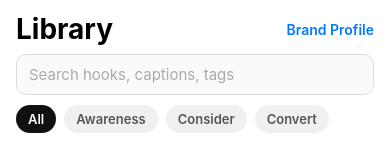
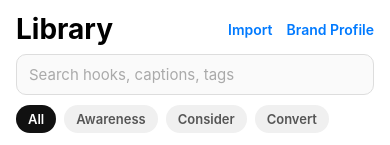
Before and after one commit to lexicookz/LyreBird, a React Native app: screen / in a window 390 px wide. Shown: the top 145 px of the page. Built offline with nearby package versions, Linux system fonts and the light colour scheme; grey boxes are pictures that could not be loaded.

Commit message:
Add Import link to Library header

```diff
--- a/screens/LibraryScreen.tsx
+++ b/screens/LibraryScreen.tsx
@@ -43,10 +43,12 @@ function VideoCard({ video, onSelectVideo }: { video: Video; onSelectVideo: (vid
 export default function LibraryScreen({
   onSelectVideo,
   onOpenBrandProfile,
+  onOpenImport,
   onOpenCalendar,
 }: {
   onSelectVideo: (video: Video) => void;
   onOpenBrandProfile: () => void;
+  onOpenImport: () => void;
   onOpenCalendar: () => void;
 }) {
   const [searchQuery, setSearchQuery] = useState('');
@@ -72,6 +74,9 @@ export default function LibraryScreen({
       <View style={styles.headerRow}>
         <Text style={styles.header}>Library</Text>
         <View style={styles.headerLinks}>
+          <Pressable onPress={onOpenImport}>
+            <Text style={styles.headerLink}>Import</Text>
+          </Pressable>
           <Pressable onPress={onOpenBrandProfile}>
             <Text style={styles.headerLink}>Brand Profile</Text>
           </Pressable>
```
